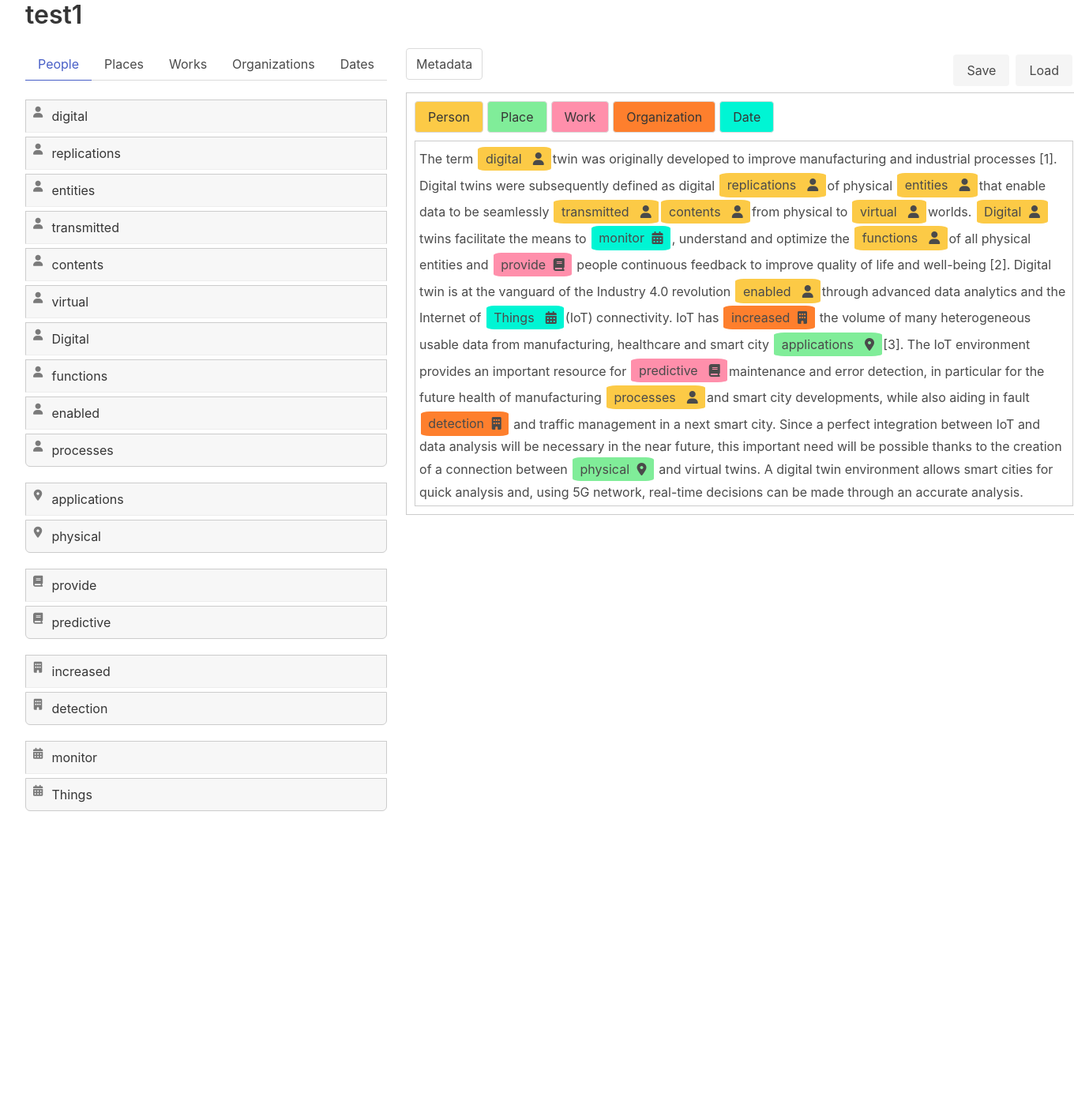
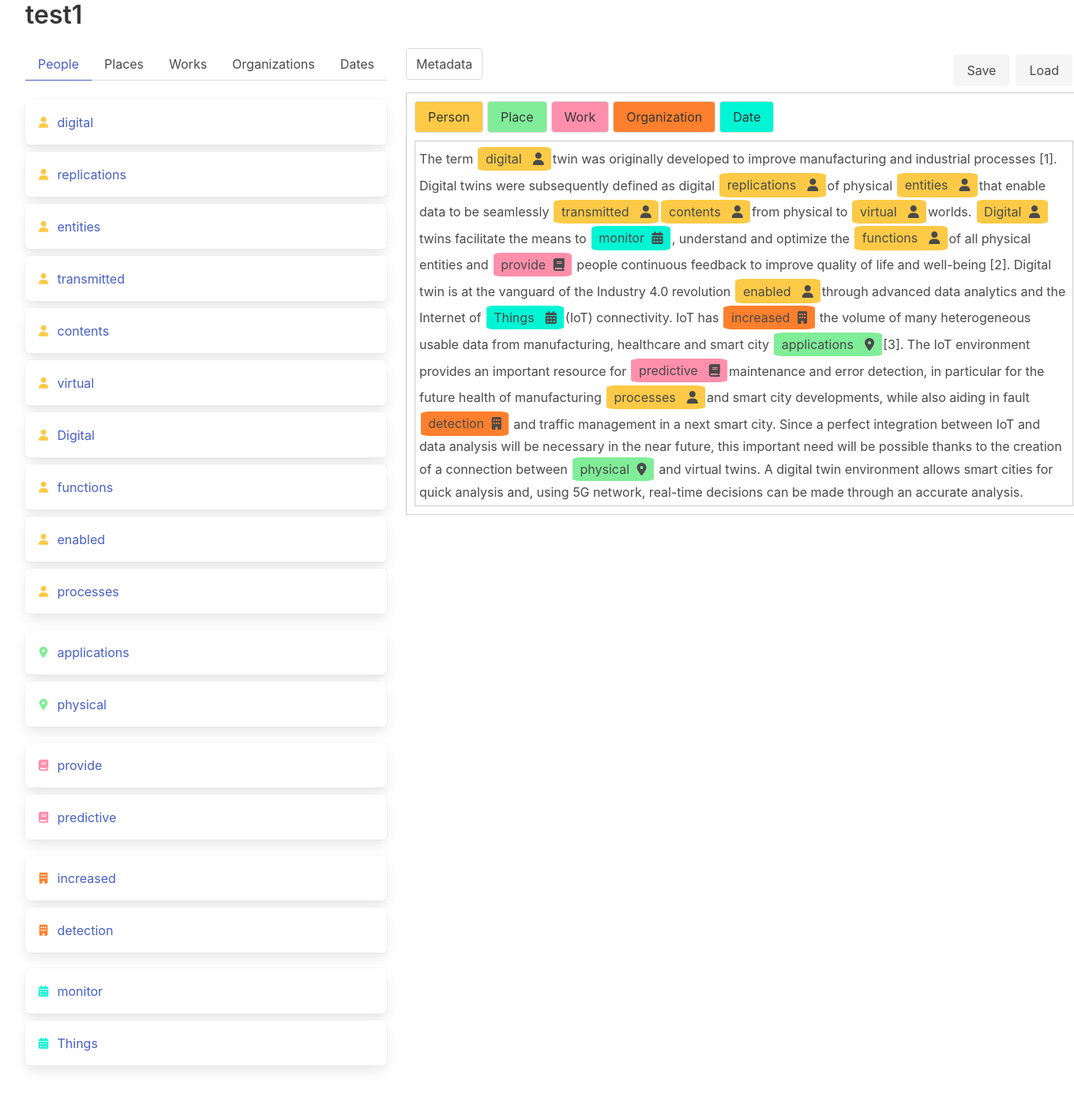
Before and after one commit to sebastianbarzaghi/ascaris, a Flask app: page /document/49/edit in a window 1360 px wide. Shown: the part 87-1500 px from the top of the page at 79% size. Before the commit the page ends 1114 px from the top, so only its background shows below. Run offline with Flask 3, Linux system fonts and the light colour scheme.

Commit message:
feat: add single entity form in entity panel

```diff
--- a/static/css/style.css
+++ b/static/css/style.css
@@ -39,20 +39,40 @@ html {
   background-color: #fcca46;
 }
 
+.person-block i {
+  color: #fcca46;
+}
+
 .place, .place-button {
   background-color: #80ed99;
+}
+
+.place-block i {
+  color: #80ed99;
 }
 
 .organization, .organization-button {
   background-color: #fe7f2d;
 }
 
+.organization-block i {
+  color: #fe7f2d;
+}
+
 .work, .work-button {
   background-color: #ff8fab;
 }
 
+.work-block i {
+  color: #ff8fab;
+}
+
 .date, .date-button {
   background-color: #00f5d4;
+}
+
+.date-block i {
+  color: #00f5d4;
 }
 
 .panel-content {
@@ -65,8 +85,16 @@ html {
 
 .panel-block {
   display: block;
-  margin-bottom: 5px;
-  padding: 8px;
-  background-color: #f7f7f7;
-  border: 1px solid #ccc;
+  padding: 1rem;
+  margin-bottom: 0.5rem !important;
 }
+
+.accordion-header {
+  display: inline-flex;
+  align-items: center;
+  flex-direction: row;
+}
+
+.accordion-content {
+  margin-top: 1rem;
+}
--- a/static/js/editor.js
+++ b/static/js/editor.js
@@ -158,44 +158,189 @@ document.addEventListener("DOMContentLoaded", function () {
     }
   });
 
-  // Function to create a panel block element
-  function createPanelBlock(blockClass, iconClass, value, tabClass) {
-    var block = document.createElement("a");
-    block.classList.add("panel-block", blockClass);
-    block.setAttribute("draggable", "true");
-    block.setAttribute("data-value", value);
+// Updated createPanelBlock function
+function createPanelBlock(blockClass, iconClass, value, tabClass, type) {
+  var block = document.createElement("div");
+  block.classList.add("box", "panel-block", blockClass);
+  block.setAttribute("data-value", value);
 
-    var icon = document.createElement("span");
-    icon.classList.add("panel-icon");
-    icon.innerHTML = '<i class="fas fa-' + iconClass + '"></i>';
+  var accordionHeader = document.createElement("a");
+  accordionHeader.classList.add("accordion-header");
+  accordionHeader.setAttribute("role", "button");
+  accordionHeader.setAttribute("aria-expanded", "false");
+  accordionHeader.innerHTML = '<span class="panel-icon"><i class="fas fa-' + iconClass + '"></i></span>';
+  accordionHeader.innerHTML += '<span class="panel-text">' + value + '</span>';
+  block.appendChild(accordionHeader);
 
-    var text = document.createElement("span");
-    text.textContent = value;
+  var accordionContent = document.createElement("div");
+  accordionContent.classList.add("accordion-content", "is-hidden"); // Add is-hidden class to keep it closed by default
+  accordionContent.innerHTML = getFormFields(type); // Function to get the form fields based on the type
+  block.appendChild(accordionContent);
 
-    block.appendChild(icon);
-    block.appendChild(text);
+  // Add a click event listener to the accordion header to toggle the accordion content
+  accordionHeader.addEventListener("click", function () {
+    var isExpanded = accordionHeader.getAttribute("aria-expanded");
+    if (isExpanded === "false") {
+      accordionHeader.setAttribute("aria-expanded", "true");
+    } else {
+      accordionHeader.setAttribute("aria-expanded", "false");
+    }
+    accordionContent.classList.toggle("is-hidden");
+  });
 
-    // Add a click event listener to the panel block to remove it on click
-    /*
-    block.addEventListener("click", function () {
-      var value = block.getAttribute("data-value");
-      var spans = document.querySelectorAll('span[data-value="' + value + '"]');
-      spans.forEach(function (span) {
-        var parent = span.parentNode;
-        while (span.firstChild) {
-          parent.insertBefore(span.firstChild, span);
+  return block;
+}
+
+function getFormFields(type) {
+  function createFormFields(fields) {
+    return fields
+      .map((field) => {
+        if (field.type === "text") {
+          return `
+            <div class="field">
+              <label class="label">${field.label}</label>
+              <div class="control">
+                <input class="input" type="text" name="${field.name}" placeholder="Enter ${field.label.toLowerCase()}">
+              </div>
+            </div>
+          `;
+        } else if (field.type === "date") {
+          return `
+            <div class="field">
+              <label class="label">${field.label}</label>
+              <div class="control">
+                <input class="input" type="date" name="${field.name}">
+              </div>
+            </div>
+          `;
+        } else if (field.type === "select") {
+          const selectOptions = field.options
+            .map((option) => `<option>${option}</option>`)
+            .join('');
+          return `
+            <div class="field">
+              <label class="label">${field.label}</label>
+              <div class="control">
+                <div class="select">
+                  <select name="${field.name}">
+                    ${selectOptions}
+                  </select>
+                </div>
+              </div>
+            </div>
+          `;
         }
-        parent.removeChild(span);
-      });
-      block.parentNode.removeChild(block);
-    });
-    */
+      })
+      .join('\n');
+  }
 
-    // Add a class to the panel block corresponding to the tab
-    block.classList.add(tabClass);
+  const formFieldTemplates = {
+    person: createFormFields([
+      { label: "Name", name: "name", type: "text" },
+      { label: "Authority record", name: "sameAs", type: "text" },
+      {
+        label: "Certainty",
+        name: "certainty",
+        type: "select",
+        options: ["--Select--", "High", "Medium", "Low", "Unknown"],
+      },
+      {
+        label: "Evidence",
+        name: "evidence",
+        type: "select",
+        options: ["--Select--", "Internal", "External", "Conjecture"],
+      },
+    ]),
+    place: createFormFields([
+      { label: "Name", name: "name", type: "text" },
+      { label: "Authority record", name: "sameAs", type: "text" },
+      {
+        label: "Certainty",
+        name: "certainty",
+        type: "select",
+        options: ["--Select--", "High", "Medium", "Low", "Unknown"],
+      },
+      {
+        label: "Evidence",
+        name: "evidence",
+        type: "select",
+        options: ["--Select--", "Internal", "External", "Conjecture"],
+      },
+    ]),
+    work: createFormFields([
+      { label: "Title", name: "name", type: "text" },
+      { label: "Authority record", name: "sameAs", type: "text" },
+      {
+        label: "Certainty",
+        name: "certainty",
+        type: "select",
+        options: ["--Select--", "High", "Medium", "Low", "Unknown"],
+      },
+      {
+        label: "Evidence",
+        name: "evidence",
+        type: "select",
+        options: ["--Select--", "Internal", "External", "Conjecture"],
+      },
+    ]),
+    organization: createFormFields([
+      { label: "Name", name: "name", type: "text" },
+      { label: "Authority record", name: "sameAs", type: "text" },
+      {
+        label: "Certainty",
+        name: "certainty",
+        type: "select",
+        options: ["--Select--", "High", "Medium", "Low", "Unknown"],
+      },
+      {
+        label: "Evidence",
+        name: "evidence",
+        type: "select",
+        options: ["--Select--", "Internal", "External", "Conjecture"],
+      },
+    ]),
+    date: createFormFields([
+      { label: "When", name: "when", type: "date" },
+      { label: "From", name: "from", type: "date" },
+      { label: "To", name: "to", type: "date" },
+      { label: "Not Before", name: "notBefore", type: "date" },
+      { label: "Not After", name: "notAfter", type: "date" },
+      { label: "Period", name: "period", type: "text" },
+      { label: "Calendar", name: "calendar", type: "text" },
+      {
+        label: "Certainty",
+        name: "certainty",
+        type: "select",
+        options: ["--Select--", "High", "Medium", "Low", "Unknown"],
+      },
+      {
+        label: "Evidence",
+        name: "evidence",
+        type: "select",
+        options: ["--Select--", "Internal", "External", "Conjecture"],
+      },
+    ]),
+  };
 
-    return block;
-  }
+  return formFieldTemplates[type] || createFormFields([
+    { label: "Field 1", name: "field1", type: "text" },
+    { label: "Field 2", name: "field2", type: "text" },
+    {
+      label: "Certainty",
+      name: "certainty",
+      type: "select",
+      options: ["High", "Medium", "Low", "Unknown"],
+    },
+    {
+      label: "Evidence",
+      name: "evidence",
+      type: "select",
+      options: ["Internal", "External", "Conjecture"],
+    },
+  ]);
+}
+
+
 
   ///////////////////////////////////////////////////////////////////////////////////////////////////////////
   ///////////////////////////////////////////////////////////////////////////////////////////////////////////
@@ -338,59 +483,65 @@ document.addEventListener("DOMContentLoaded", function () {
         var value = span.textContent;
         var iconClass = "user";
         var tabClass = "people-content";
+        var entityClass = span.classList[1];
         var panelBlock = createPanelBlock(
           "person-block",
           iconClass,
           value,
-          tabClass
+          tabClass,
+          entityClass
         );
         peoplePanel.appendChild(panelBlock);
       } else if (span.classList.contains("place")) {
         var value = span.textContent;
         var iconClass = "map-marker-alt";
         var tabClass = "places-content";
-
+        var entityClass = span.classList[1];
         var panelBlock = createPanelBlock(
           "place-block",
           iconClass,
           value,
-          tabClass
+          tabClass,
+          entityClass
         );
         placesPanel.appendChild(panelBlock);
     } else if (span.classList.contains("work")) {
       var value = span.textContent;
       var iconClass = "book";
       var tabClass = "works-content";
-
+      var entityClass = span.classList[1];
       var panelBlock = createPanelBlock(
         "work-block",
         iconClass,
         value,
-        tabClass
+        tabClass,
+        entityClass
       );
       worksPanel.appendChild(panelBlock);
     } else if (span.classList.contains("organization")) {
       var value = span.textContent;
       var iconClass = "building";
       var tabClass = "organizations-content";
-
+      var entityClass = span.classList[1];
       var panelBlock = createPanelBlock(
         "organization-block",
         iconClass,
         value,
-        tabClass
+        tabClass,
+        entityClass
       );
       organizationsPanel.appendChild(panelBlock);
   } else if (span.classList.contains("date")) {
     var value = span.textContent;
     var iconClass = "calendar-alt";
     var tabClass = "dates-content";
-
+    var entityClass = span.classList[1];
     var panelBlock = createPanelBlock(
       "date-block",
       iconClass,
       value,
-      tabClass
+      tabClass,
+      entityClass
     );
     datesPanel.appendChild(panelBlock);
     }
```
Also changed, not shown: instance/test.db.
